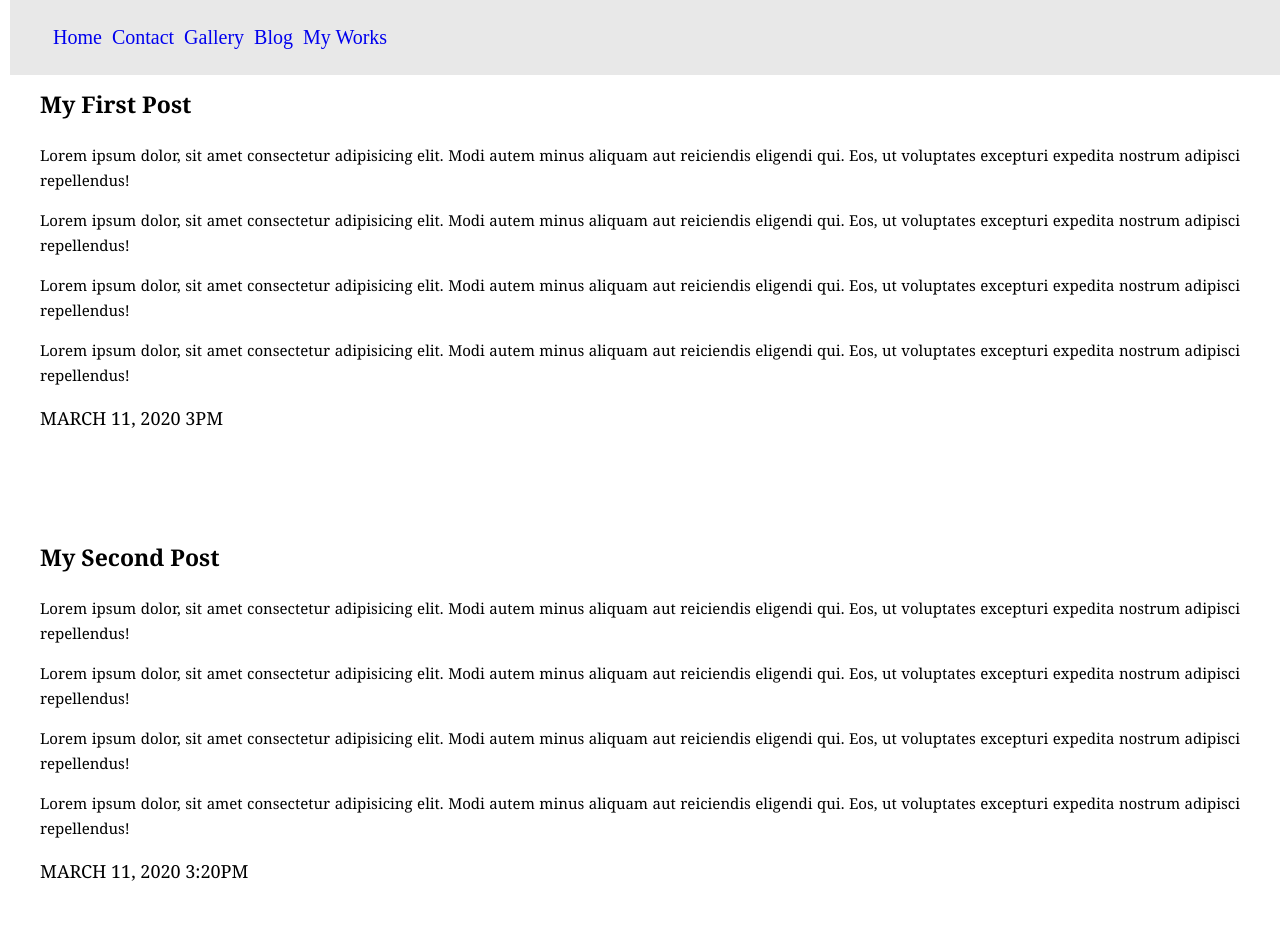
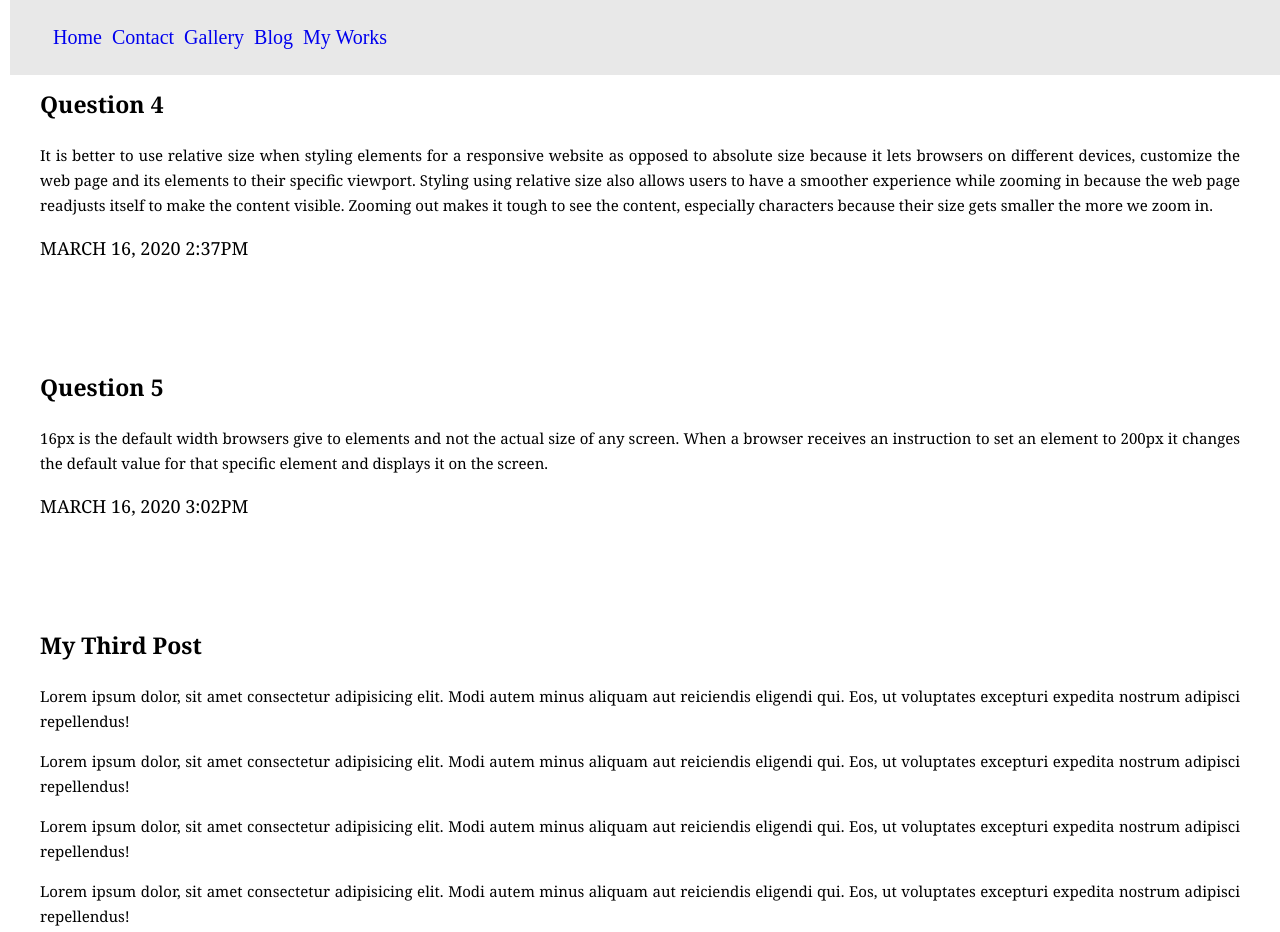
Before and after one commit to BarokDG/MyCV, a plain HTML site: page blog.html in a window 1280 px wide. Shown: the top 932 px of the page. Drawn offline with Linux system fonts and the light colour scheme.

Commit message:
Questions 4 and 5

```diff
--- a/blog.html
+++ b/blog.html
@@ -29,35 +29,36 @@
 
         <section id="top">
             <p class="title">
-                My First Post
+                Question 4
             </p>
 
             <article>
-                <p>Lorem ipsum dolor, sit amet consectetur adipisicing elit. Modi autem minus aliquam aut reiciendis eligendi qui. Eos, ut voluptates excepturi expedita nostrum adipisci repellendus!</p>
-                <p>Lorem ipsum dolor, sit amet consectetur adipisicing elit. Modi autem minus aliquam aut reiciendis eligendi qui. Eos, ut voluptates excepturi expedita nostrum adipisci repellendus!</p>
-                <p>Lorem ipsum dolor, sit amet consectetur adipisicing elit. Modi autem minus aliquam aut reiciendis eligendi qui. Eos, ut voluptates excepturi expedita nostrum adipisci repellendus!</p>
-                <p>Lorem ipsum dolor, sit amet consectetur adipisicing elit. Modi autem minus aliquam aut reiciendis eligendi qui. Eos, ut voluptates excepturi expedita nostrum adipisci repellendus!</p>
+                It is better to use relative size when styling elements for a responsive website as opposed
+to absolute size because it lets browsers on different devices, customize the web page and
+its elements to their specific viewport. Styling using relative size also allows users
+to have a smoother experience while zooming in because the web page readjusts itself to make
+the content visible. Zooming out makes it tough to see the content, especially characters because
+their size gets smaller the more we zoom in.
             </article>
 
             <p class="date">
-                March 11, 2020 3PM
+                March 16, 2020 2:37PM
             </p>
         </section>
 
         <section>
             <p class="title">
-                My Second Post
+                Question 5
             </p>
 
             <article>
-                <p>Lorem ipsum dolor, sit amet consectetur adipisicing elit. Modi autem minus aliquam aut reiciendis eligendi qui. Eos, ut voluptates excepturi expedita nostrum adipisci repellendus!</p>
-                <p>Lorem ipsum dolor, sit amet consectetur adipisicing elit. Modi autem minus aliquam aut reiciendis eligendi qui. Eos, ut voluptates excepturi expedita nostrum adipisci repellendus!</p>
-                <p>Lorem ipsum dolor, sit amet consectetur adipisicing elit. Modi autem minus aliquam aut reiciendis eligendi qui. Eos, ut voluptates excepturi expedita nostrum adipisci repellendus!</p>
-                <p>Lorem ipsum dolor, sit amet consectetur adipisicing elit. Modi autem minus aliquam aut reiciendis eligendi qui. Eos, ut voluptates excepturi expedita nostrum adipisci repellendus!</p>
+                16px is the default width browsers give to elements and not the actual size of any screen. When
+a browser receives an instruction to set an element to 200px it changes the default value
+for that specific element and displays it on the screen.
             </article>
 
             <p class="date">
-                March 11, 2020 3:20PM
+                March 16, 2020 3:02PM
             </p>
         </section>
 
```
